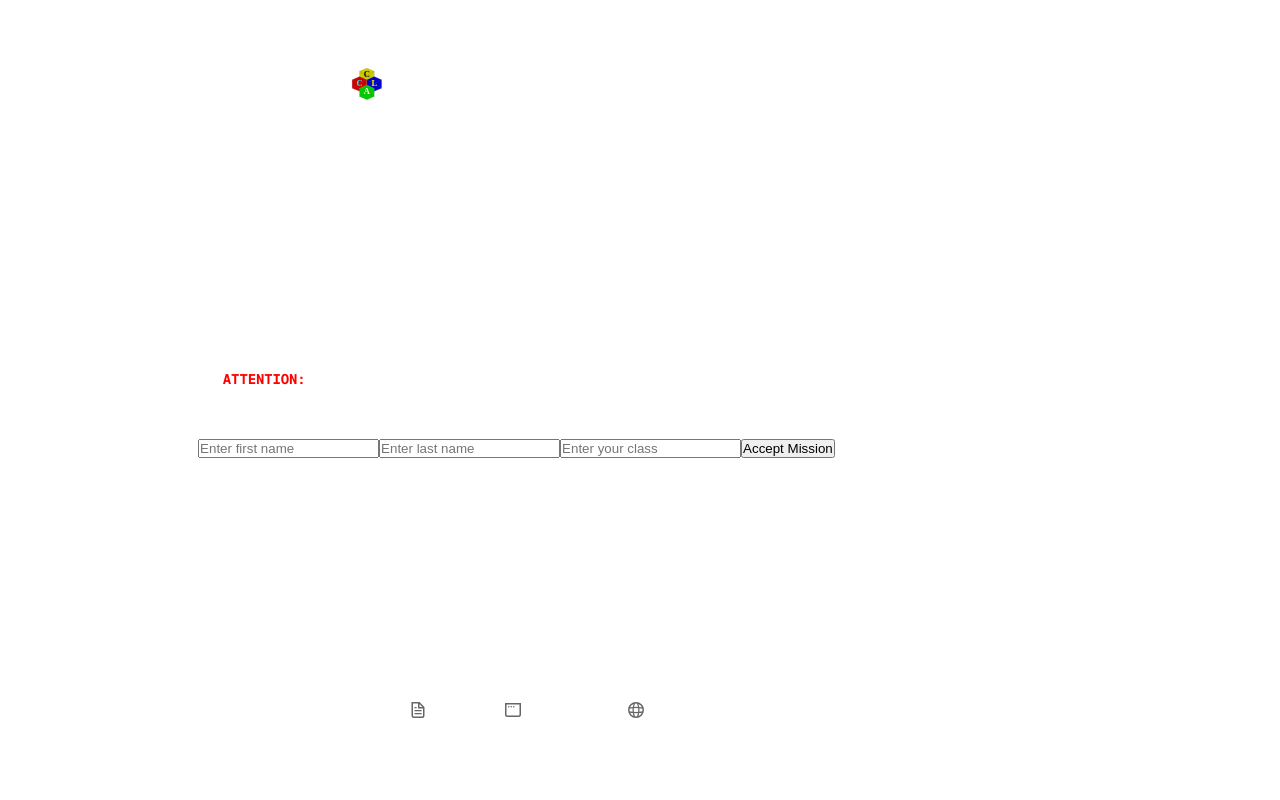
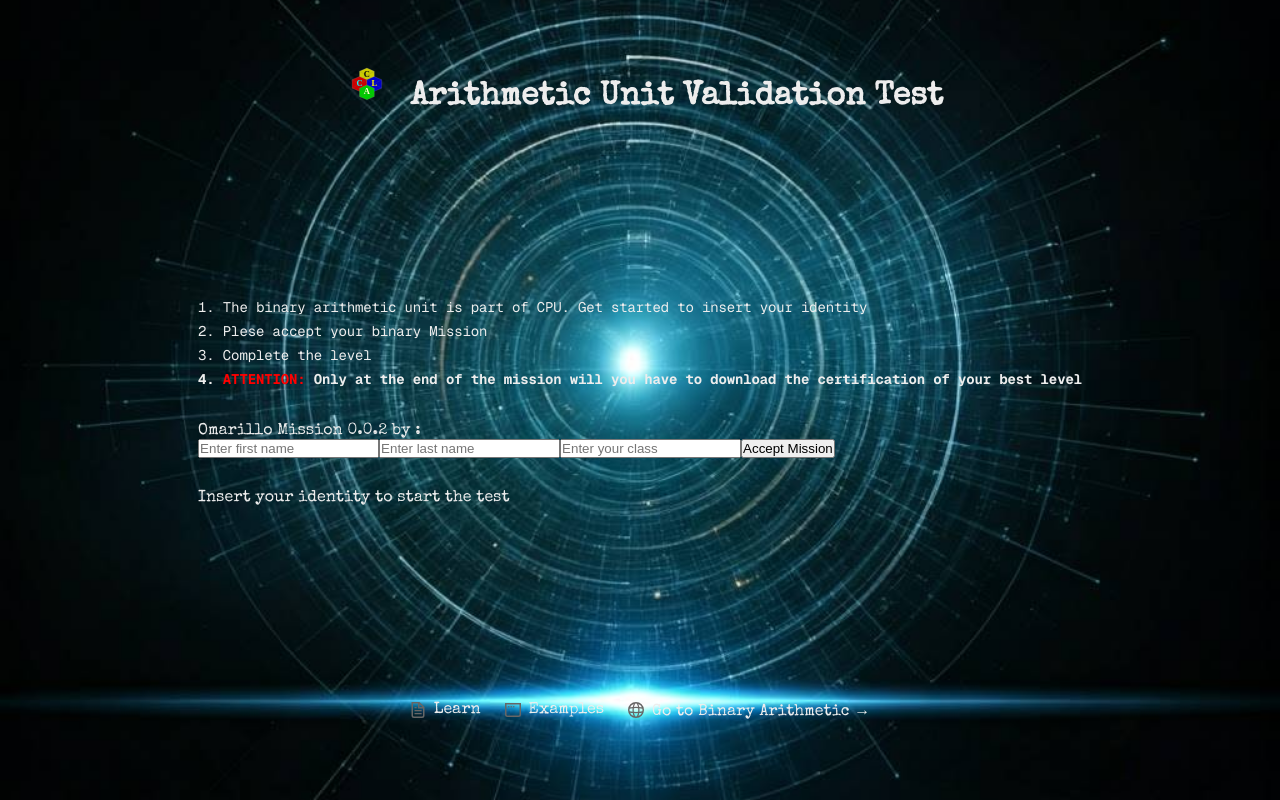
Before and after one commit to 3rekse/aru, a Next.js app: page / in a window 1280 px wide. Built offline with nearby package versions, Linux system fonts and the light colour scheme; a web font is replaced by a local one.

Commit message:
background

```diff
--- a/src/app/globals.css
+++ b/src/app/globals.css
@@ -2,8 +2,8 @@
 
 
 :root {
-  --foreground: #ffffff;
-  --ground: #171717;
+  --background: #0a0a0a;
+    --foreground: #ededed;
 }
 
 @media (prefers-color-scheme: dark) {
```
